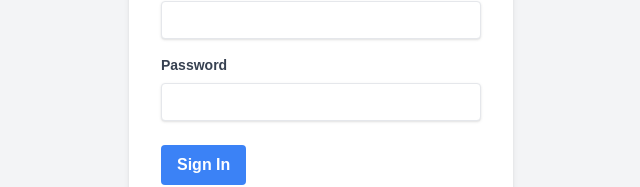
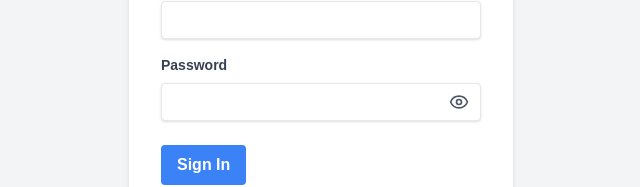
Before and after one commit to avneesh2970/novanectar-main, a Next.js app: page /blog-admin in a window 1280 px wide. Shown: the part 345-532 px from the top of the page, without its empty margins (319-959 px from the left). Built offline with nearby package versions, Linux system fonts and the light colour scheme; a web font is replaced by a local one.

Commit message:
update eye button in password

```diff
--- a/src/app/blog-admin/page.tsx
+++ b/src/app/blog-admin/page.tsx
@@ -3,12 +3,14 @@
 import type React from "react"
 import { useState, useEffect } from "react"
 import { useRouter } from "next/navigation"
+import { Eye, EyeOff } from "lucide-react"
 
 const BlogAdmin = () => {
   const [username, setUsername] = useState("")
   const [password, setPassword] = useState("")
   const [error, setError] = useState("")
   const [loading, setLoading] = useState(false)
+  const [showPassword, setShowPassword] = useState(false)
   const router = useRouter()
 
   useEffect(() => {
@@ -52,6 +54,10 @@
     }
   }
 
+  const togglePasswordVisibility = () => {
+    setShowPassword(!showPassword)
+  }
+
   return (
     <div className="flex items-center justify-center h-screen bg-gray-100">
       <div className="bg-white p-8 rounded shadow-md w-96">
@@ -75,14 +81,24 @@
             <label htmlFor="password" className="block text-gray-700 text-sm font-bold mb-2">
               Password
             </label>
+            <div className="relative">
               <input
-              type="password"
+                type={showPassword ? "text" : "password"}
                 id="password"
                 className="shadow appearance-none border rounded w-full py-2 px-3 text-gray-700 leading-tight focus:outline-none focus:shadow-outline"
                 value={password}
                 onChange={(e) => setPassword(e.target.value)}
                 required
               />
+              <button
+                type="button"
+                className="absolute inset-y-0 right-0 pr-3 flex items-center text-gray-600 hover:text-gray-800 focus:outline-none"
+                onClick={togglePasswordVisibility}
+                aria-label={showPassword ? "Hide password" : "Show password"}
+              >
+                {showPassword ? <EyeOff className="h-5 w-5" /> : <Eye className="h-5 w-5" />}
+              </button>
+            </div>
           </div>
           <div className="flex items-center justify-between">
             <button
```
Lines whose indentation alone changed are shown as unchanged.
